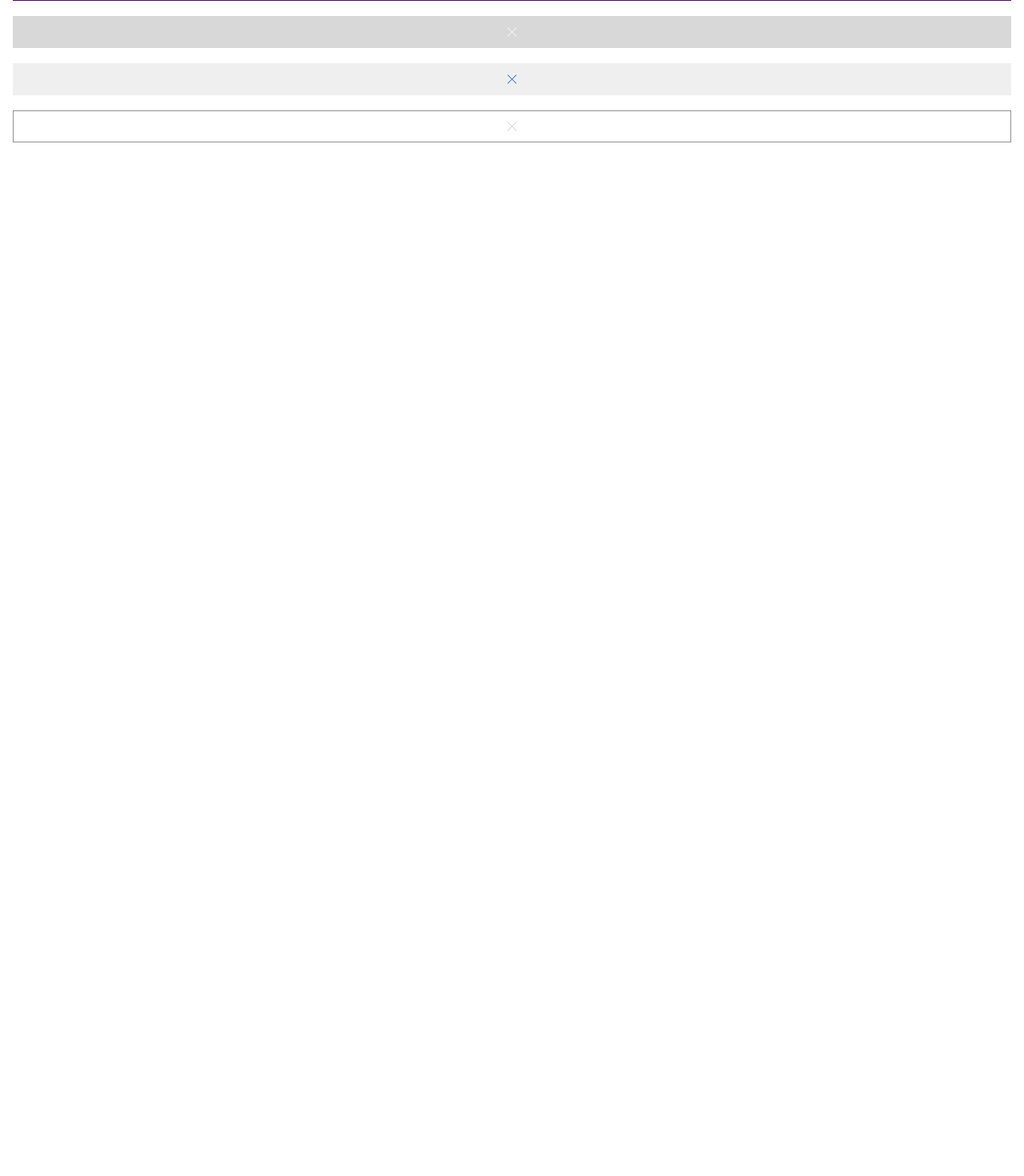
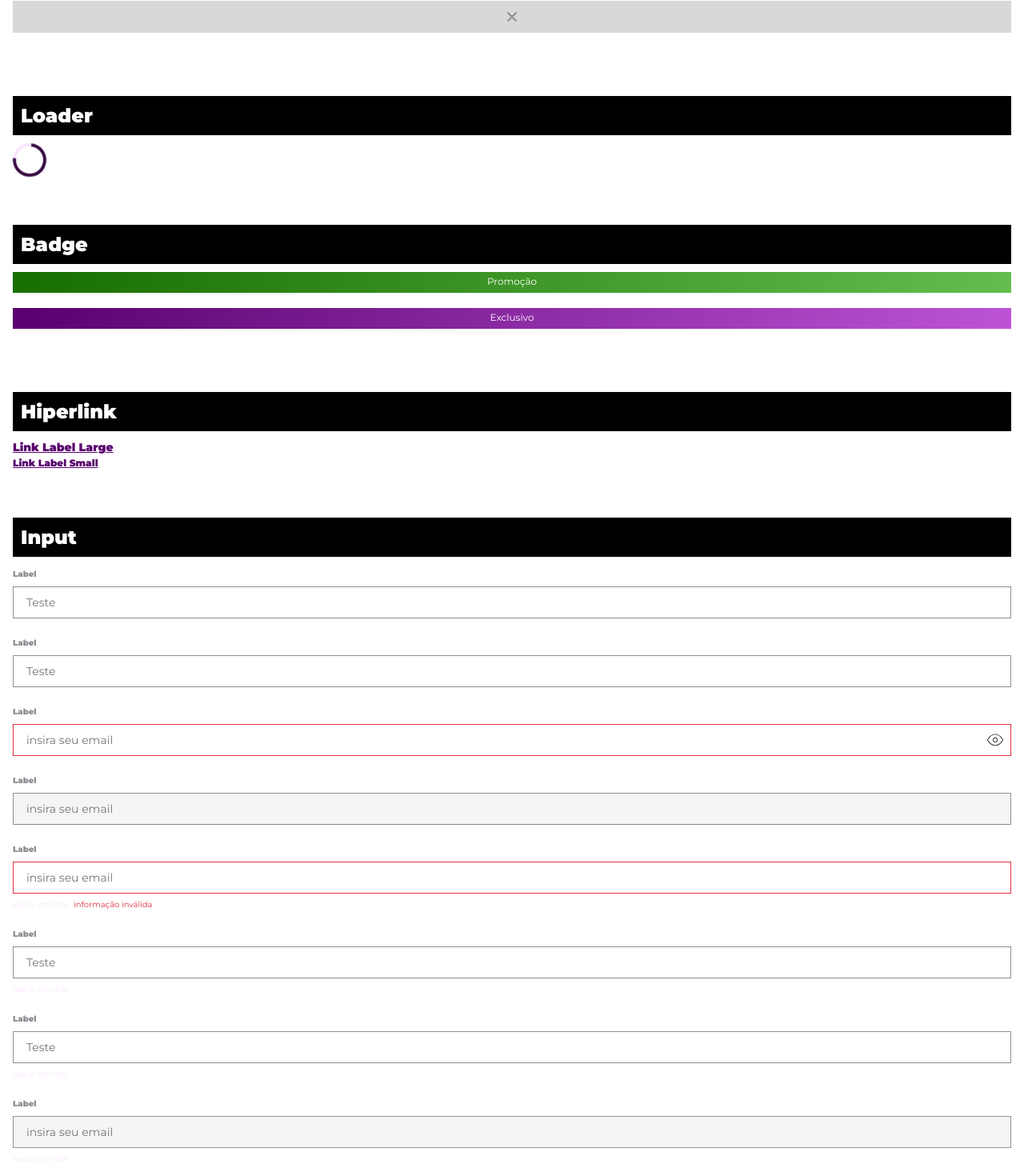
Before and after one commit to Cahmoraes/trx-front, a React (Create React App) app: page /style-guide in a window 1280 px wide. Shown: the part 560-2030 px from the top of the page at 80% size. Before the commit the page ends 800 px from the top, so only its background shows below. Built offline with nearby package versions, Linux system fonts and the light colour scheme.

Commit message:
melhorias

```diff
--- /dev/null
+++ b/src/components/Badge/index.jsx
@@ -0,0 +1,3 @@
+export function Badge({ color = "primary", children }) {
+  return <div className={`badge ${color}`}>{children}</div>;
+}
--- /dev/null
+++ b/src/components/Badge/styles.scss
@@ -0,0 +1,18 @@
+.badge {
+  width: 100%;
+  height: 26px;
+  border: none;
+  text-align: center;
+  padding: 4px 10px;
+  font-size: 1.2rem;
+
+  &.primary {
+    color: $white;
+    @extend %purple-gradient;
+  }
+
+  &.tertiary {
+    color: $white;
+    @extend %green-gradient;
+  }
+}
--- a/src/components/Form/Button/styles.scss
+++ b/src/components/Form/Button/styles.scss
@@ -60,4 +60,8 @@
     margin-right: 4px;
     object-fit: contain;
   }
+
+  svg {
+    stroke: currentColor;
+  }
 }
--- /dev/null
+++ b/src/components/Form/Input/index.jsx
@@ -0,0 +1,62 @@
+import { useState } from 'react'
+import { ReactComponent as EyeIcon } from '../../../assets/images/icons/eye.svg'
+
+export function Input({
+  label,
+  color,
+  message,
+  showIcon = false,
+  link,
+  href,
+  children,
+  className,
+  ...rest
+}) {
+
+
+  const [isFilled, setIsFilled] = useState(false)
+
+  function handleFilled({ target }) {
+    if (target.value.trim()) {
+      setIsFilled(true)
+    } else {
+      setIsFilled(false)
+    }
+  }
+
+  return (
+    <div className={`form-group ${className ? className : ''}`}>
+      <label className="form-group__label">
+        {label}
+        <input
+          type="text"
+          onChange={handleFilled}
+          onBlur={handleFilled}
+          className={`
+            form-group__input ${color ? color : ''} ${isFilled ? 'is-filled' : ''}
+          `}
+          {...rest}
+        />
+
+        {showIcon && (
+          <button className="has-icon">
+             <EyeIcon />
+          </button>
+        )}
+
+        {link && (
+          <div className="form-component">
+            {link && (
+              <a className="form-component__link" href={href}>
+                {link}
+              </a>
+            )}
+            {color && (
+              <span className={`form-component__msg-${color}`}>{message}</span>
+            )}
+          </div>
+        )}
+      </label>
+    </div>
+  );
+}
--- /dev/null
+++ b/src/components/Form/Input/styles.scss
@@ -0,0 +1,68 @@
+.form-group {
+  position: relative;
+
+  &__label {
+    font-weight: 700;
+    font-size: 1rem;
+    line-height: 12px;
+    color: $gray-300;
+  }
+
+  .has-icon {
+    border: 0;
+    background-color: transparent;
+    position: absolute;
+    right: 10px;
+    top: 39px;
+  }
+
+  &__input {
+    background: $white;
+    border: 1px solid $gray-300;
+    box-shadow: none;
+    box-sizing: border-box;
+    font-size: 1.4rem;
+    width: 100%;
+    font-weight: normal;
+    height: 40px;
+    display: block;
+    padding: 0 16px;
+    outline: none;
+    margin-top: 8px;
+
+    &.error {
+      border-color: $error-200!important;
+    }
+
+    &:focus {
+      border-color: $primary-200;
+    }
+
+    &:disabled {
+      background: $gray-100;
+      border-color: $gray-300;
+      color: $gray-300;
+    }
+
+    &.is-filled {
+      border-color: $gray-400;
+    }
+  }
+
+  .form-component {
+    display: flex;
+    justify-content: flex-start;
+    margin-top: 8px;
+
+    &__link {
+      color: $primary-100;
+      margin-right: 8px;
+      font-weight: 400;
+    }
+
+    &__msg-error {
+      color: $error-200;
+      font-weight: 400;
+    }
+  }
+}
--- /dev/null
+++ b/src/components/Hiperlink/index.jsx
@@ -0,0 +1,7 @@
+export function Hiperlink({ size, href, children }) {
+  return (
+    <a href={href} className={`hiperlink hiperlink__${size}`}>
+      {children}
+    </a>
+  );
+}
--- /dev/null
+++ b/src/components/Hiperlink/styles.scss
@@ -0,0 +1,14 @@
+.hiperlink {
+  text-decoration: underline;
+  color: $primary-300;
+  font-weight: 700;
+  display: inline-block;
+
+  &__large {
+    font-size: 1.4rem;
+  }
+
+  &__small {
+    font-size: 1.2rem;
+  }
+}
--- a/src/components/Loader/styles.scss
+++ b/src/components/Loader/styles.scss
@@ -1,5 +1,5 @@
 .loader {
-  border: 4px solid $gray-400;
+  border: 4px solid $primary-400;
   border-top: 4px solid $primary-100;
   border-radius: 50%;
   width: 42px;
--- a/src/pages/Style-guide/index.jsx
+++ b/src/pages/Style-guide/index.jsx
@@ -1,16 +1,19 @@
 import { SectionTitle } from "./components/SectionTitle";
 import { Button } from "../../components/Form/Button";
-import { ReactComponent as IconxBlue } from "../../assets/images/icons/arrow-blue.svg";
 import { ReactComponent as IconxWhite } from "../../assets/images/icons/arrow-white.svg";
-import { ReactComponent as IconxGray } from "../../assets/images/icons/arrow-gray.svg";
+import { Loader } from '../../components/Loader';
+import { Badge } from '../../components/Badge';
+import { Hiperlink } from '../../components/Hiperlink';
+import { Input } from '../../components/Form/Input';
 
 export function StyleGuide() {
 
   return (
+    <>
       <section className="container-fluid py-5">
         <div className="row">
           <div className="col">
-          <SectionTitle>Buttons</SectionTitle>
+            <SectionTitle>Tipos de botões</SectionTitle>
 
             <Button color="primary">Primary</Button>
             <br />
@@ -36,31 +39,117 @@ export function StyleGuide() {
             </Button>
             <br />
 
-          <br />
-          <Button color="light">
-            <IconxBlue/> images
+            <Button color="primary">
+              <IconxWhite className="mr-3" /> Button
             </Button>
             <br />
+
             <Button color="primary">
               <IconxWhite />
             </Button>
             <br />
+
             <Button color="primary" disabled>
               <IconxWhite />
             </Button>
             <br />
-          <Button color="white">
-            <IconxBlue />
-          </Button>
+          </div>
+        </div>
+      </section>
+
+      <section className="container-fluid py-5">
+        <div className="row">
+          <div className="col">
+            <SectionTitle>Loader</SectionTitle>
+            <Loader />
+          </div>
+        </div>
+      </section>
+
+      <section className="container-fluid py-5">
+        <div className="row">
+          <div className="col">
+            <SectionTitle>Badge</SectionTitle>
+            <Badge color="tertiary">Promoção</Badge>
             <br />
-          <Button color="secondary" disabled>
-            <IconxGray />
-          </Button>
+
+            <Badge color="primary">Exclusivo</Badge>
             <br />
           </div>
         </div>
+      </section>
 
+      <section className="container-fluid py-5">
+        <div className="row">
+          <div className="col">
+            <SectionTitle>Hiperlink</SectionTitle>
+            <Hiperlink size="large">Link Label Large</Hiperlink>
+            <br />
+            <Hiperlink size="small">Link Label Small</Hiperlink>
+            <br />
+          </div>
+        </div>
+      </section>
 
+      <section className="container-fluid py-5">
+        <div className="row">
+          <div className="col">
+          <SectionTitle>Input</SectionTitle>
+          <Input label="Label" placeholder="Teste" />
+          <br />
+          <Input label="Label" placeholder="Teste" color="success" />
+          <br />
+          <Input
+            label="Label"
+            placeholder="insira seu email"
+            showIcon={true}
+            message="informação inválida"
+            color="error"
+          />
+          <br />
+          <Input
+            label="Label"
+            placeholder="insira seu email"
+            message="informação inválida"
+            disabled
+          />
+          <br />
+          <Input
+            color="error"
+            label="Label"
+            placeholder="insira seu email"
+            link="isso é um link"
+            href="https://uol.com.br"
+            message="informação inválida"
+          />
+          <br />
+          <Input
+            label="Label"
+            placeholder="Teste"
+            color="success"
+            link="isso é um link"
+            href="https://uol.com.br"
+          />
+          <br />
+          <Input
+            label="Label"
+            placeholder="Teste"
+            link="isso é um link"
+            href="https://uol.com.br"
+          />
+          <br />
+          <Input
+            label="Label"
+            placeholder="insira seu email"
+            message="informação inválida"
+            link="isso é um link"
+            href="https://uol.com.br"
+            disabled
+          />
+          <br />
+          </div>
+        </div>
       </section>
+    </>
   );
 }
--- a/src/style/_mixins.scss
+++ b/src/style/_mixins.scss
@@ -21,7 +21,7 @@
   }
 }
 
-%purle-gradient {
+%purple-gradient {
   background: linear-gradient(124.04deg, #58006D 0%, #BD54D7 100%);
 }
 
--- a/src/style/global.scss
+++ b/src/style/global.scss
@@ -19,7 +19,6 @@ input,
 textarea,
 button {
   font: 400 1.6rem Montserrat, sans-serif;
-  color: $gray-500;
 }
 
 h1,
@@ -30,7 +29,6 @@ h5,
 h6 {
   font-weight: 700;
   font-family: Montserrat, sans-serif;
-  color: $gray-500;
 }
 
 a {
@@ -38,10 +36,12 @@ a {
   color: unset;
 }
 
+img {
+  max-width: 100%;
+  height: auto;
+  display: block;
+}
+
 button {
   cursor: pointer;
 }
-
-.border-default {
-  border-radius: 0;
-}
--- a/src/style/main.scss
+++ b/src/style/main.scss
@@ -3,5 +3,9 @@
 // Components
 @import "../components/Header/styles";
 @import "../components/Form/Button/styles";
+@import "../components/Form/Input/styles";
 @import "../components/Header/styles";
 @import "../components/Form/Button/styles";
+@import "../components/Loader/styles";
+@import "../components/Badge/styles";
+@import "../components/Hiperlink/styles";
```
Also changed, not shown: src/assets/images/icons/eye.svg (added). Lines whose indentation alone changed are shown as unchanged.
